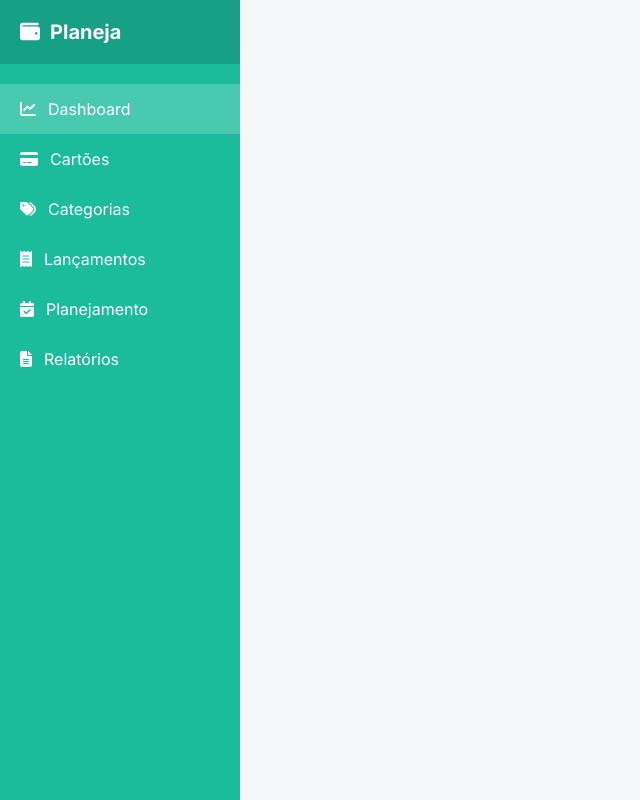
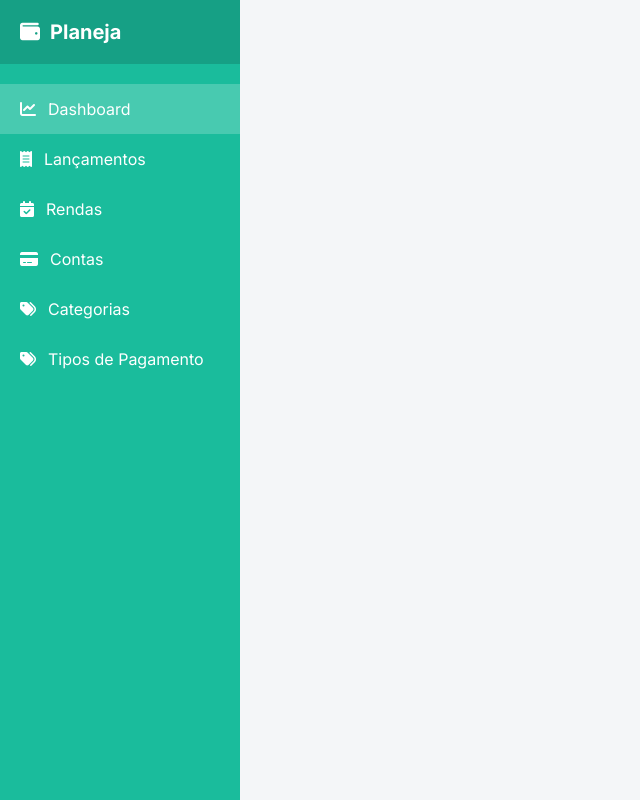
Before and after one commit to OjuaraCoder/planeja-app, an Angular app in the folder planeja-front/: page / in a window 1280 px wide. Shown: the whole page, without its empty margins (0-640 px from the left). Built offline with nearby package versions, Linux system fonts and the light colour scheme.

Commit message:
componetização do header e ajuste no template

```diff
--- /dev/null
+++ b/planeja-front/src/app/common/components/header/header.html
@@ -0,0 +1,8 @@
+<header class="header">
+  <h1>{{titulo()}}</h1>
+
+  <div class="user-area">
+    <span class="user-name">Olá, Usuário</span>
+    <i class="fa-solid fa-circle-user"></i>
+  </div>
+</header>
--- /dev/null
+++ b/planeja-front/src/app/common/components/header/header.ts
@@ -0,0 +1,12 @@
+import { Component, input } from '@angular/core';
+
+@Component({
+  selector: 'app-header',
+  imports: [],
+  templateUrl: './header.html',
+  styleUrl: './header.scss',
+})
+export class Header {
+  titulo = input.required<string>();
+
+}
--- a/planeja-front/src/app/template/template.html
+++ b/planeja-front/src/app/template/template.html
@@ -11,25 +11,25 @@
         <i class="fa-solid fa-chart-line"></i>
         <span>Dashboard</span>
       </a>
+      <a class="menu-item">
+        <i class="fa-solid fa-receipt"></i>
+        <span>Lançamentos</span>
+      </a>
+      <a class="menu-item">
+        <i class="fa-solid fa-calendar-check"></i>
+        <span>Rendas</span>
+      </a>
       <a class="menu-item" [routerLink]="['/lista-cartoes']">
         <i class="fa-solid fa-credit-card"></i>
-        <span>Cartões</span>
+        <span>Contas</span>
       </a>
       <a class="menu-item">
         <i class="fa-solid fa-tags"></i>
         <span>Categorias</span>
       </a>
       <a class="menu-item">
-        <i class="fa-solid fa-receipt"></i>
-        <span>Lançamentos</span>
-      </a>
-      <a class="menu-item">
-        <i class="fa-solid fa-calendar-check"></i>
-        <span>Planejamento</span>
-      </a>
-      <a class="menu-item">
-        <i class="fa-solid fa-file-lines"></i>
-        <span>Relatórios</span>
+        <i class="fa-solid fa-tags"></i>
+        <span>Tipos de Pagamento</span>
       </a>
     </nav>
   </aside>
```
Also changed, not shown: planeja-front/src/app/common/components/header/header.scss (added).
